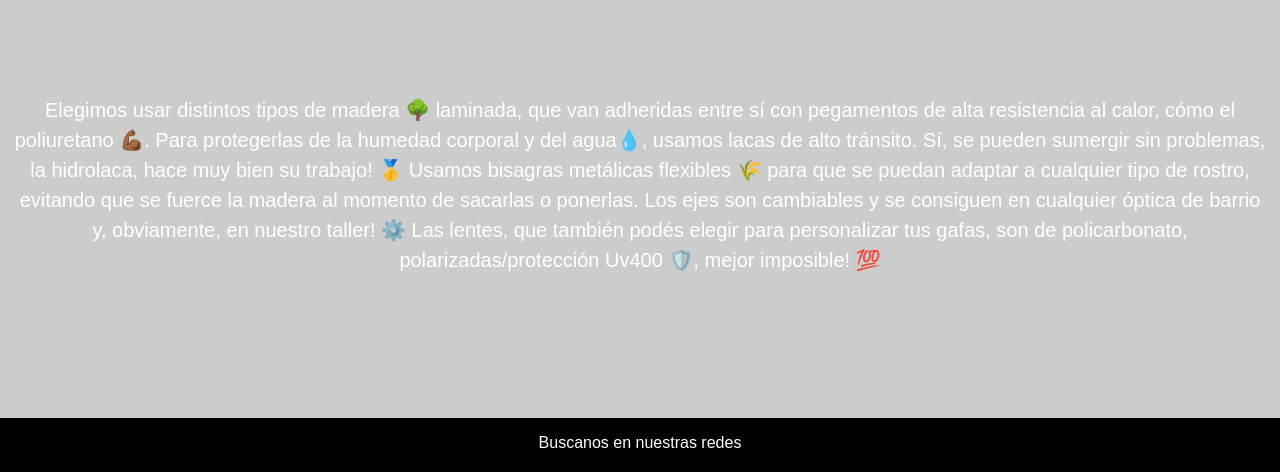
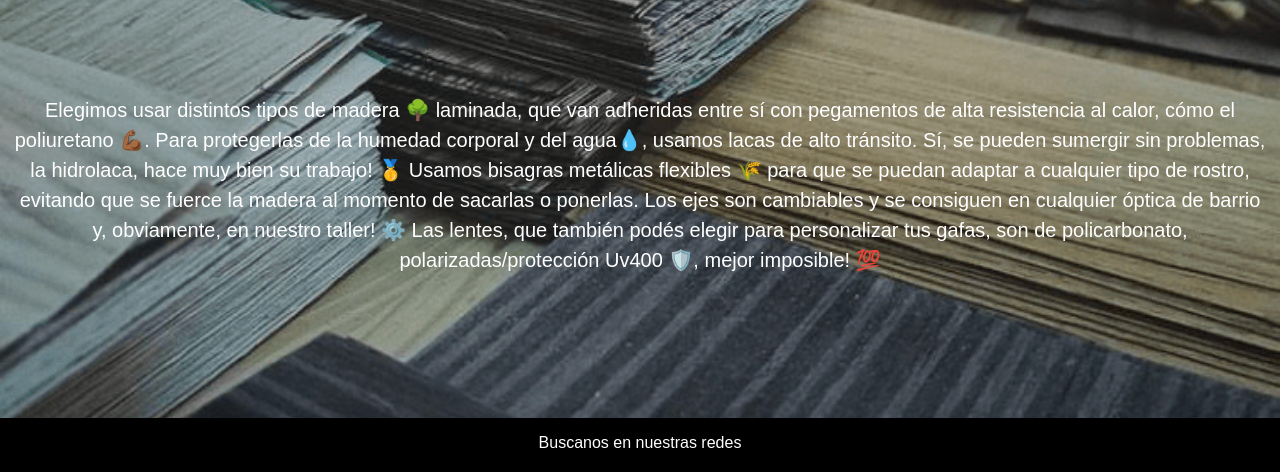
Before and after one commit to diebarroso/RAgafas, a plain HTML site: page pages/materiales.html in a window 1280 px wide. Shown: the part 506-978 px from the top of the page. Drawn offline with Linux system fonts and the light colour scheme.

Commit message:
url img fondo materiales

```diff
--- a/css/style.css
+++ b/css/style.css
@@ -409,7 +409,7 @@ form #boton:hover {
       rgba(0, 0, 0, 0.2),
       rgba(0, 0, 0, 0.2)
     ),
-    url("img/materiales1.png");
+    url("../img/materiales1.png");
   color: white;
   background-repeat: no-repeat;
   background-size: cover;
```
